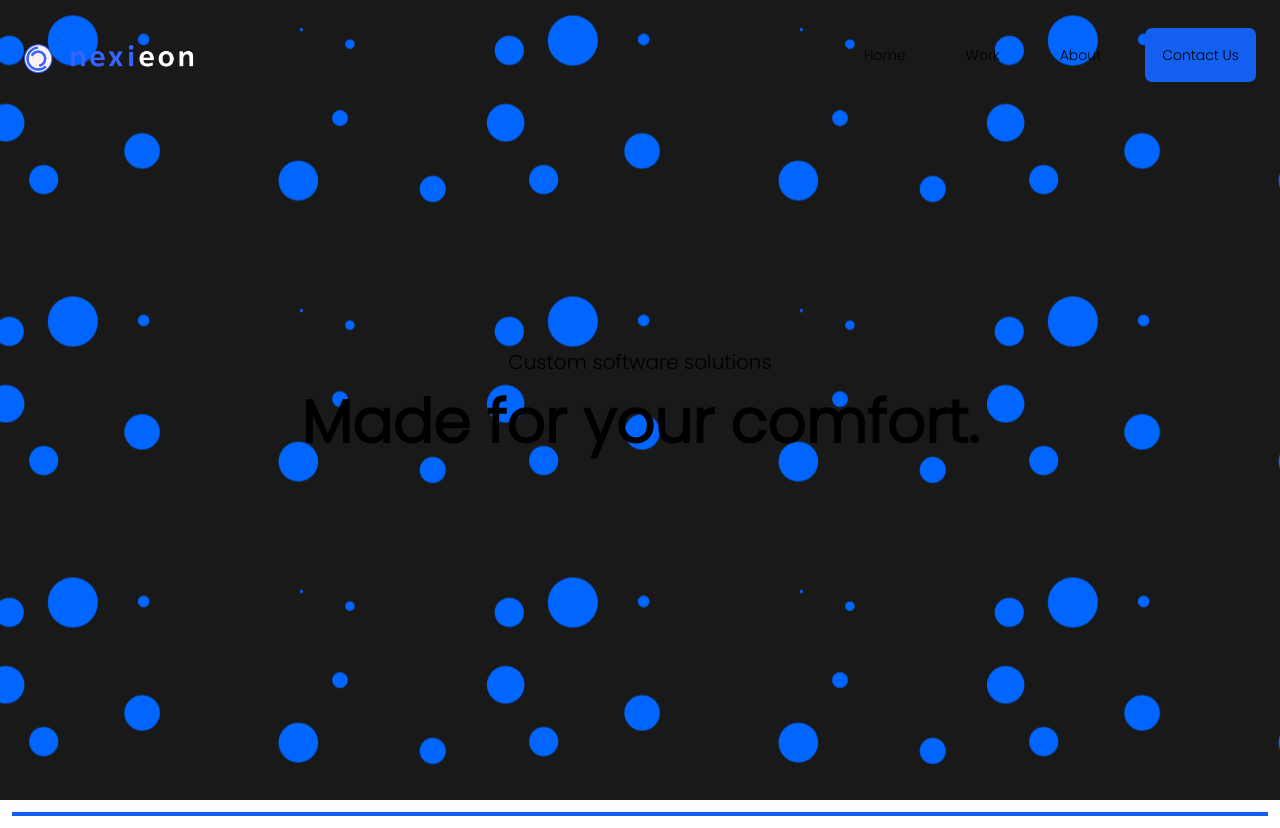
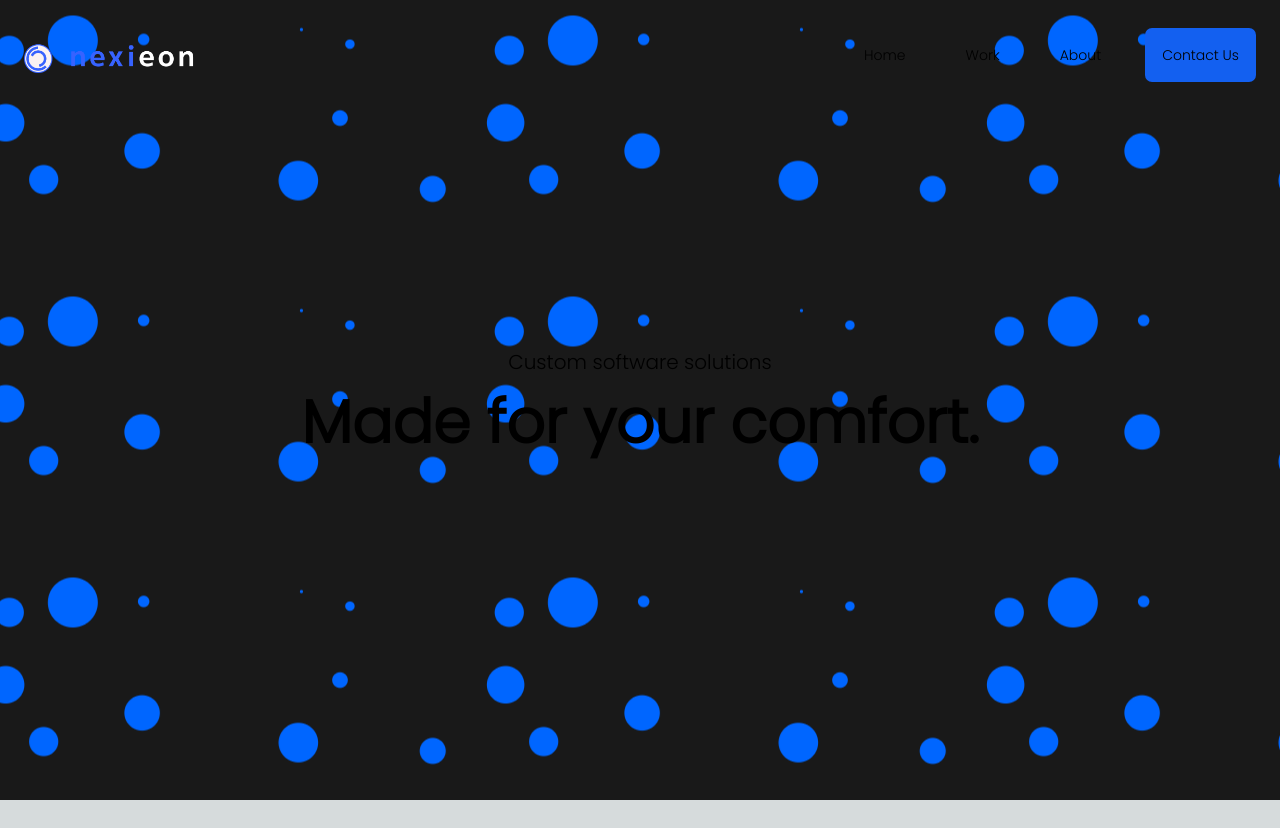
Before and after one commit to Nexieon/NexieonCo, a Next.js app in the folder nexieon/: page / in a window 1280 px wide. After the commit the page ends 800 px from the top, so only its background shows below. Built offline with nearby package versions, Linux system fonts and the light colour scheme.

Commit message:
git push test: just changed some text for a test

```diff
--- a/nexieon/app/page.tsx
+++ b/nexieon/app/page.tsx
@@ -9,7 +9,6 @@ export default function Home() {
           <h2 className={'text-6xl font-bold p-2'}>Made for your comfort.</h2>
         </div>
       </section>
-      <hr style={{border: '2px solid var(--primary)'}} className='m-3'/>
     </main>
   );
 }
```
